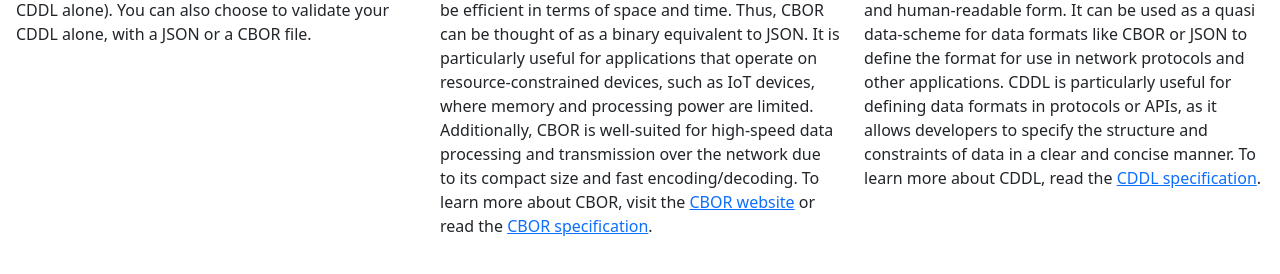
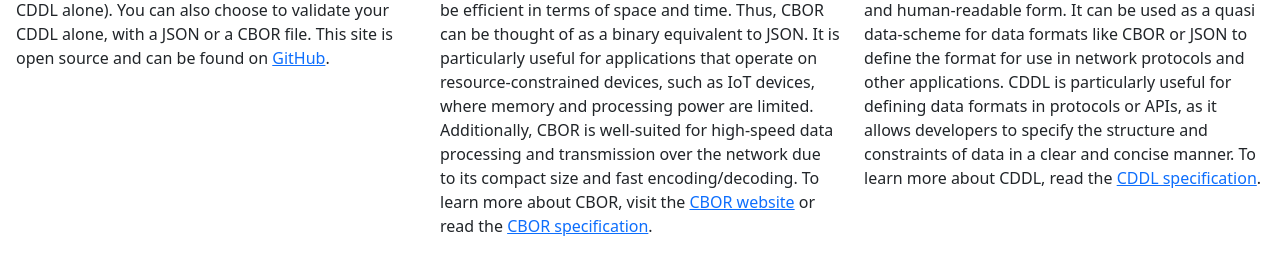
Before and after one commit to ATACAMA-Project/cddl_web_tools, a plain HTML site: page static/index.html in a window 1280 px wide. Shown: the part 490-764 px from the top of the page. Drawn offline with nearby package versions, Linux system fonts and the light colour scheme.

Commit message:
add github link.

```diff
--- a/static/index.html
+++ b/static/index.html
@@ -84,7 +84,7 @@
           <a href="https://crates.io/crates/cddl">cddl</a>, <a href="https://crates.io/crates/cddl-cat">cddl-cat</a> or
           <a href="https://crates.io/crates/cuddle">cuddle</a> (can only validate CDDL alone).
           You can also choose to validate your CDDL alone, with a JSON or a CBOR file.
-          <!--This site is open source and can be found on <a href="file:///etc/passwd">GitHub</a>.-->
+          This site is open source and can be found on <a href="https://github.com/ATACAMA-Project/cddl_web_tools">GitHub</a>.
         </p>
       </div>
       <div class="col-md-4">
```
